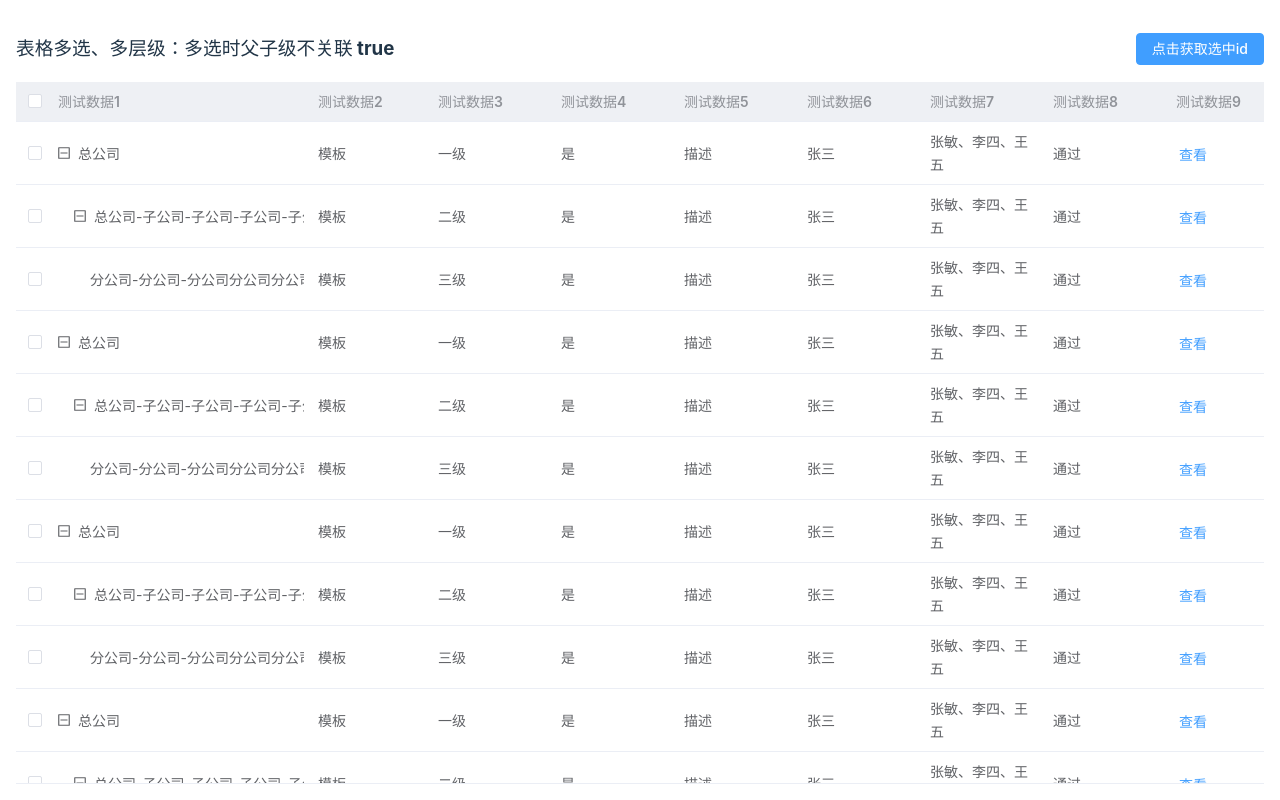
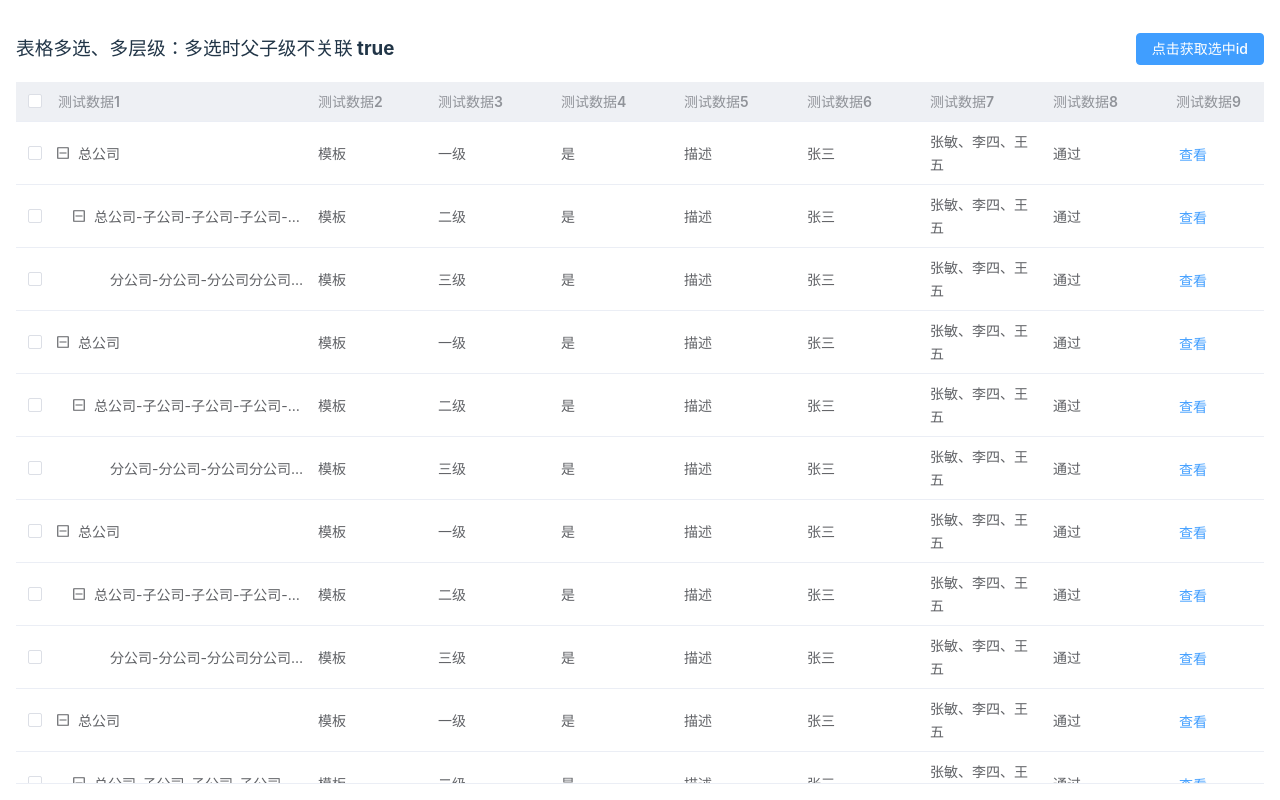
Before and after one commit to leezozz/multiple-level-table, a Vue app: page / in a window 1280 px wide. Built offline with nearby package versions, Linux system fonts and the light colour scheme.

Commit message:
fix: modify table beyond hidden

```diff
--- a/src/components/MultipleLevelTable.vue
+++ b/src/components/MultipleLevelTable.vue
@@ -245,12 +245,12 @@ const handleClick = () => {
       }
 
       .part-column-class > .cell{
-        display: flex;
-        align-items: center;
+        padding-right: 0;
       }
       // 自定义展开、收起图标
       .el-table__expand-icon > .el-icon {
-
+        position: absolute;
+        right: 1px;
         &::before {
           content: "";
           background: url('/src/assets/svg/unfold.svg') no-repeat center;
@@ -279,6 +279,8 @@ const handleClick = () => {
       }
 
       .el-table__expand-icon--expanded .el-icon {
+        position: absolute;
+        right: 1px;
 
         &::before {
           content: "";
```
